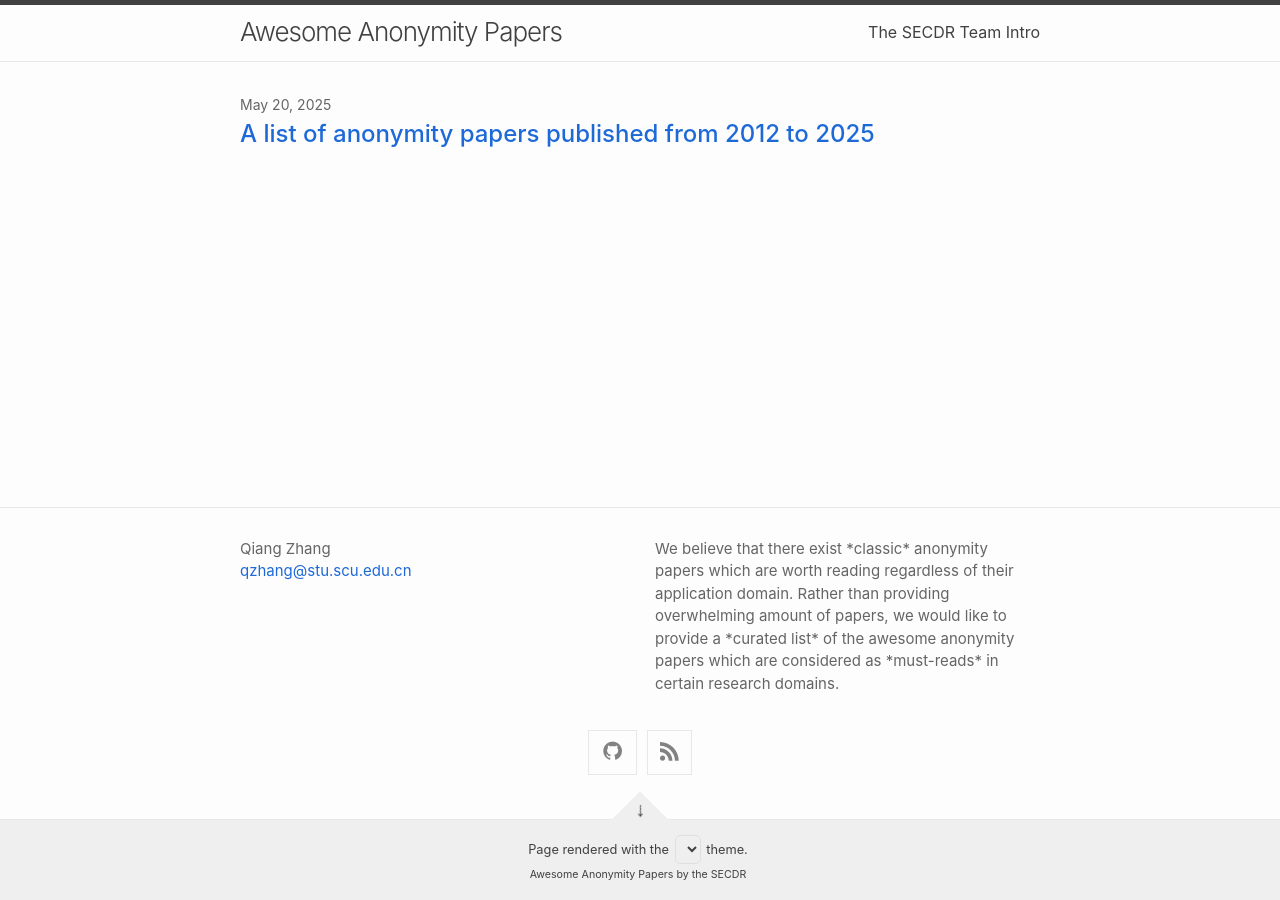
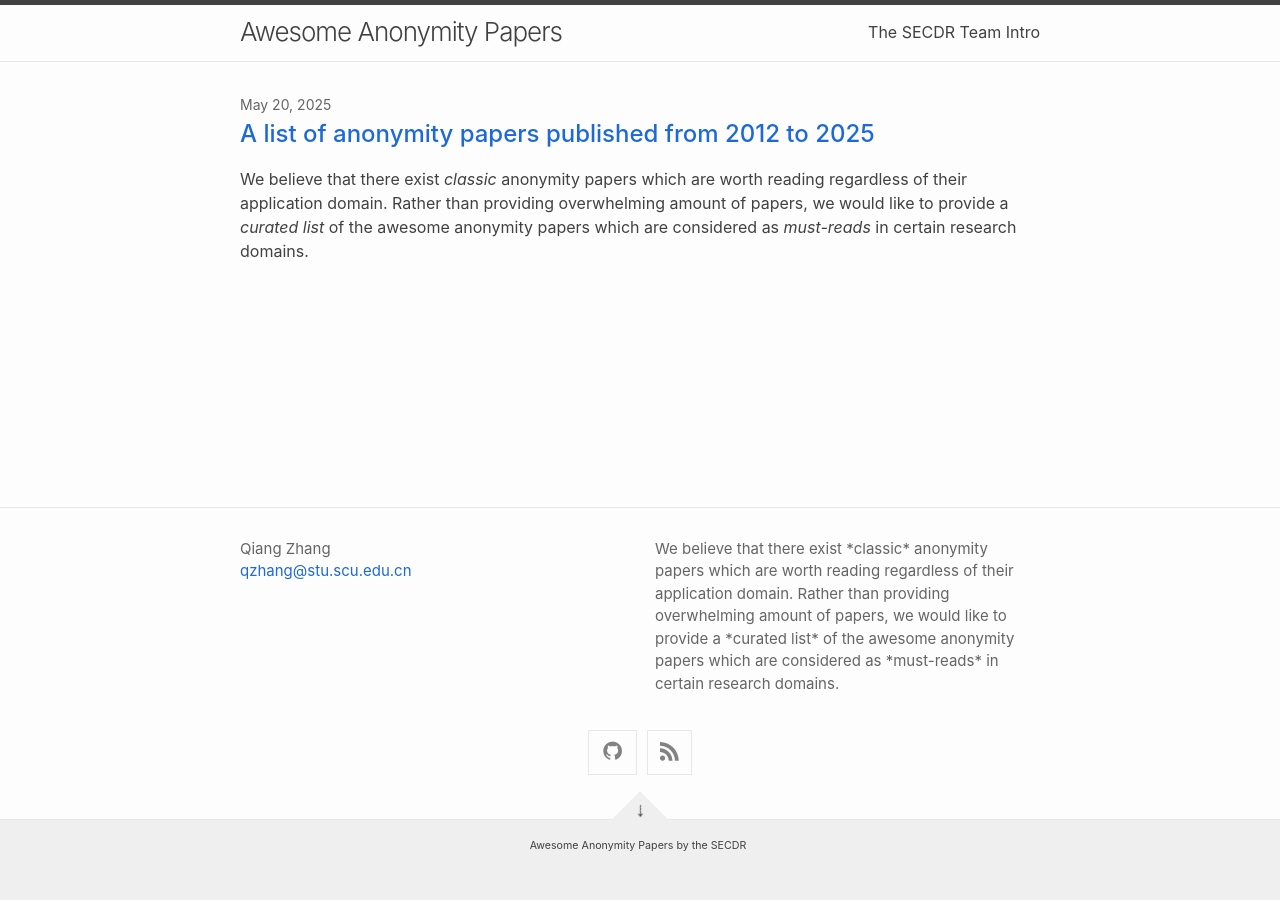
Before and after one commit to secdr/awesome-anonymity-papers, a Jekyll site: the page built from index.md, in a window 1280 px wide. Built offline with Jekyll 4.4.1, drawn with Linux system fonts in a browser that asks for light colours.

Commit message:
- Show excerpts on the homepage - Temporarily remove the theme switcher support (following the system preferences now)

```diff
--- a/_config.yml
+++ b/_config.yml
@@ -61,7 +61,7 @@ minima:
     - about.md
 
 #   Set to `true` to show excerpts on the homepage.
-  show_excerpts: false
+  show_excerpts: true
 
 #   Minima date format.
 #     The default value is "%b %d, %Y" (e.g. Nov 14, 2023).
--- a/_includes/sub-footer.html
+++ b/_includes/sub-footer.html
@@ -3,7 +3,8 @@
     <span class="sf-toggle-icon"></span>
   </span>
   <div id="sub-footer-container">
-    Page rendered with the <select id="skin-switch" onchange="changeSkin()">
+    <!-- FIXME: Can not get the skin list -->
+    <!-- Page rendered with the <select id="skin-switch" onchange="changeSkin()">
       {%- for skin in page.available_skins %}
       {% if skin == 'classic' -%}
       <option value="style.css">classic</option>
@@ -11,8 +12,9 @@
       <option value="{{ skin }}.css">{{ skin }}</option>
       {%- endif %}
       {%- endfor %}
-    </select> theme.
+    </select> theme. -->
     <div><small>Awesome Anonymity Papers by the SECDR</small></div>
+    <!-- TODO: Support switching between zh & en -->
   </div>
 </div>
 
```
Also changed, not shown: README.md.
